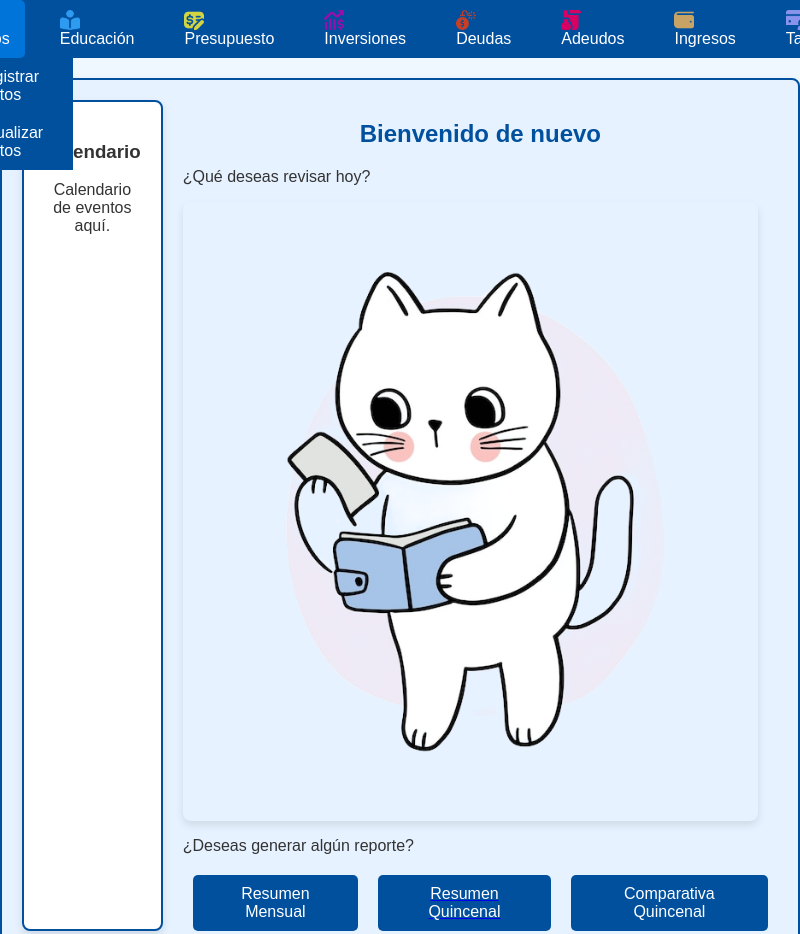
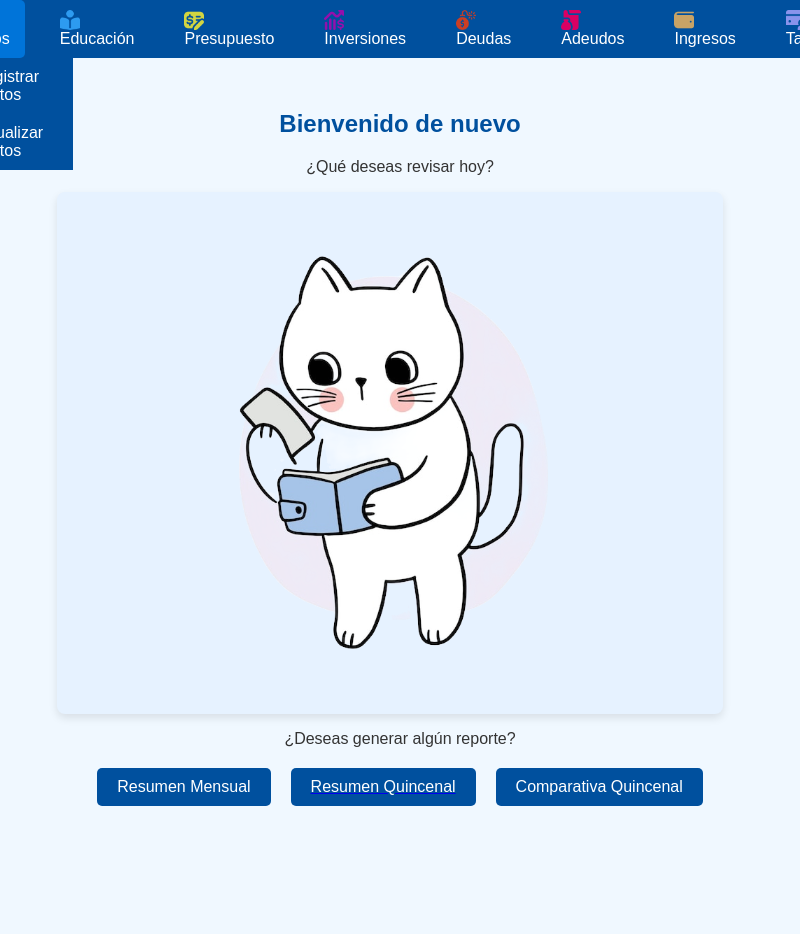
Before and after one commit to HirepanB/Finanzas, an Electron app: page main.html in a window 800 px wide. Shown: the top 934 px of the page. After the commit the page ends 858 px from the top, so only its background shows below. Drawn offline with Linux system fonts and the light colour scheme.

Commit message:
Cambio main y glosario

```diff
--- a/main.html
+++ b/main.html
@@ -74,21 +74,14 @@
         </ul>
     </nav>
     <!-- Página Principal de Bienvenida -->
-    <div id="main">
-        <div id="calendar">
-            <h3>Calendario</h3>
-            <div class="calendar-content">
-                <!--Agregar calendario unu--->
-                <p>Calendario de eventos aquí.</p>
+    <div id="main1">
 
-            </div>
-        </div>
-        <div id="welcome-message">
+        <div id="welcome-message1">
             <h2>Bienvenido de nuevo <div id="name"></div></h2>
             <p>¿Qué deseas revisar hoy?</p>
 
             <aside class="sidebar">
-                <img src="imagenes/gatitoMain.png" alt="Gatito" class="gatito-image">
+                <img src="imagenes/gatitoMain.png" alt="Gatito" class="gatito-image1">
             </aside>
             <p>¿Deseas generar algún reporte?</p>
             <div class="report-buttons">
--- a/styles.css
+++ b/styles.css
@@ -729,3 +729,25 @@ th {
 #calendar-table td:hover {
     background-color: #f0f0f0;
 }
+
+/* Asegúrate de que el contenedor principal esté centrado */
+#main1 {
+    display: flex;
+    flex-direction: column;
+    align-items: center; /* Centra horizontalmente */
+    justify-content: center; /* Centra verticalmente */
+    text-align: center; /* Centra el texto */
+    height: 100vh; /* Ocupa toda la altura de la ventana */
+}
+
+/* Estilo para la imagen del gatito */
+.gatito-image1 {
+    max-width: 70%; /* Asegura que la imagen no exceda el ancho del contenedor */
+    height: auto; /* Mantiene la proporción de la imagen */
+    margin: 20px 0; /* Espaciado superior e inferior */
+}
+
+/* Estilo adicional para el mensaje de bienvenida */
+#welcome-message1 {
+    margin-bottom: 20px; /* Espaciado inferior */
+}
```
Also changed, not shown: glosarioedu.html (+0 -4 lines), 1 other file.
